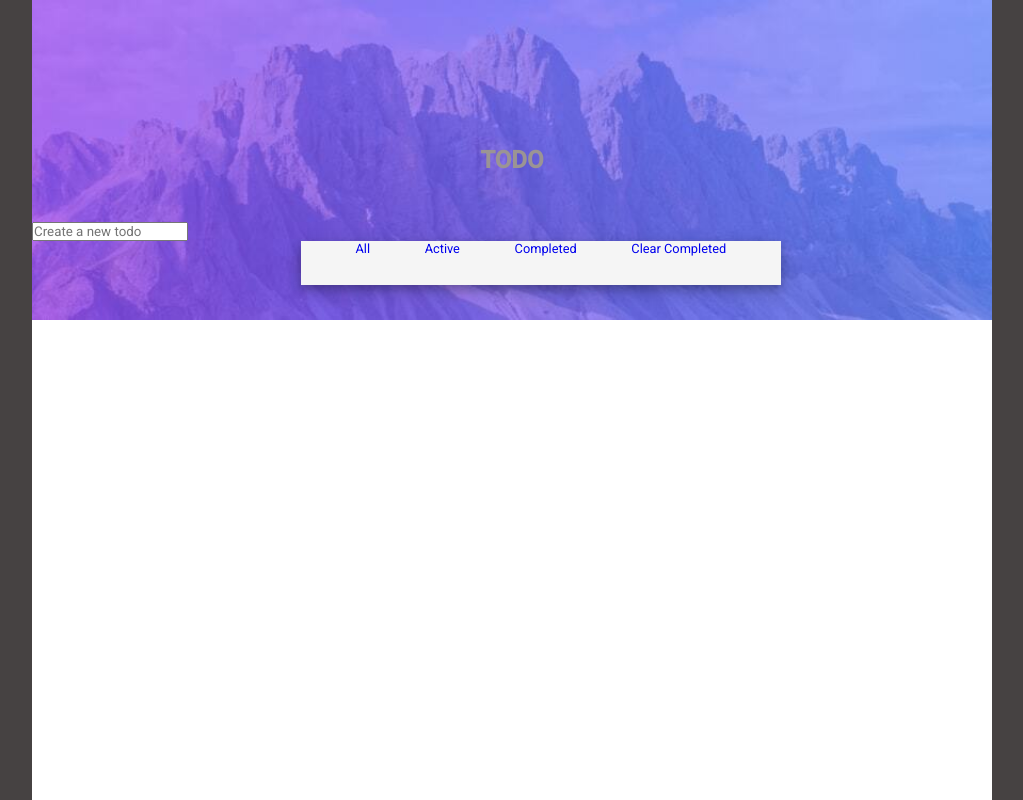
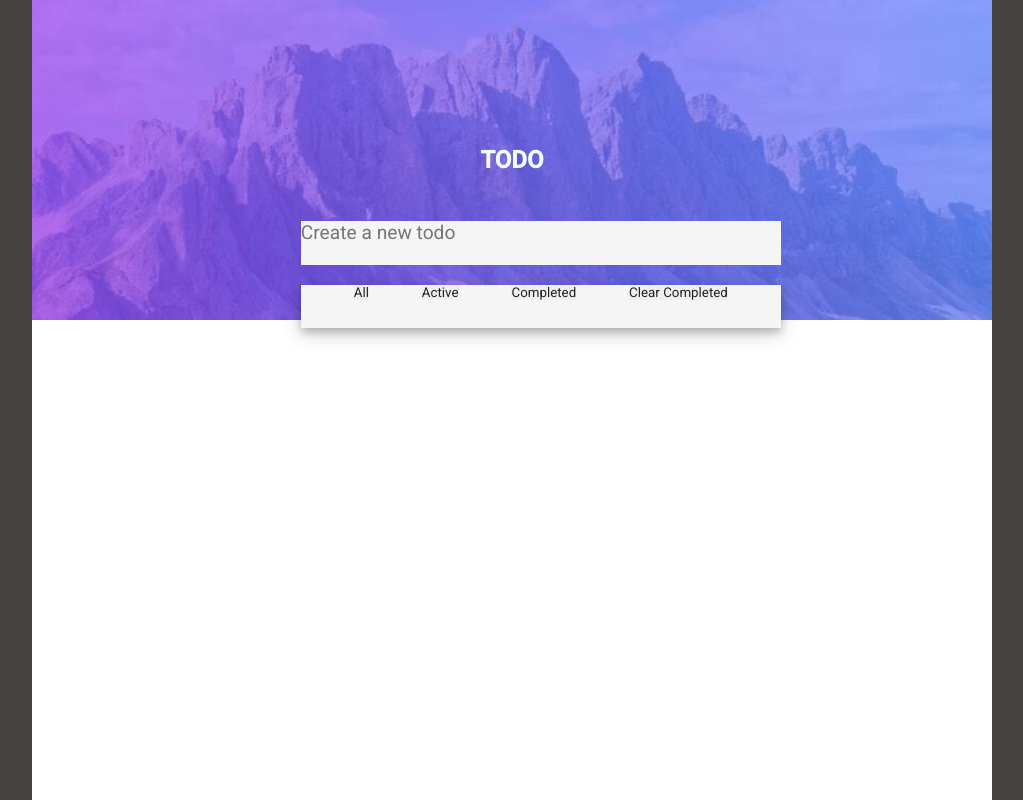
Before and after one commit to rabinkarki/projectTodo, a React (Vite) app: page / in a window 1280 px wide. Shown: the whole page, without its empty margins (128-1151 px from the left). Built offline with nearby package versions, Linux system fonts and the light colour scheme.

Commit message:
last commit

```diff
--- a/src/App.jsx
+++ b/src/App.jsx
@@ -9,7 +9,6 @@ import Todolist from "./components/todolist.jsx";
 import "./styles/Home.scss";
 
 function App() {
-
   const [display, setDisplay] = useState("all");
   const [active, setActive] = useState([]);
   const [completed, setCompleted] = useState([]);
@@ -18,7 +17,11 @@ function App() {
   const updateTodo = (newMessage) => {
     setTodos(newMessage);
   };
-
+  const updatesTodo = (updatedTodo) => {
+    setTodos((prevTodos) =>
+      prevTodos.map((todo) => (todo.id === updatedTodo.id ? updatedTodo : todo))
+    );
+  };
 
   function allClick() {
     setDisplay("all");
@@ -45,28 +48,26 @@ function App() {
 
   /* Returns display */
   function returnDisplay() {
-    if (display === "all") {
-      return todos;
-    } else if (display === "active") {
-      return active;
-    } else if (display === "completed") {
-      return completed;
-    } else if (display === "clear completed") {
-      return completed;
+    switch (display) {
+      case "active":
+        return active;
+      case "completed":
+        return todos.filter((todo) => todo.checked);
+      default:
+        return todos;
     }
   }
 
   return (
     <>
-
       <div className="container-1">
         <section className="section">
           <div className="heading">
             <Header />
           </div>
-           <div className="content-2">
-            <Inputs tolist={todos} setTolist={updateTodo}/>
-            <Todolist todoes={returnDisplay()} />
+          <div className="content-2">
+            <Inputs tolist={todos} setTolist={updateTodo} />
+            <Todolist todoes={returnDisplay()} updateTodo={updatesTodo} />
             <Footer
               allClick={allClick}
               activeClick={activeClick}
--- a/src/components/inputs.jsx
+++ b/src/components/inputs.jsx
@@ -1,4 +1,3 @@
-
 import React, { useState } from "react";
 
 export const Inputs = ({ tolist, setTolist }) => {
@@ -23,10 +22,10 @@ export const Inputs = ({ tolist, setTolist }) => {
 
   return (
     <>
-      <form onSubmit={handleSubmit}>
+      <form onSubmit={handleSubmit} className="input-1">
         <input
           type="text"
-          className="input-1"
+          className="input-1-in"
           name="create"
           value={inputText}
           onChange={handleChange}
--- a/src/components/nav.jsx
+++ b/src/components/nav.jsx
@@ -1,21 +1,26 @@
-import React from 'react'
+import React from "react";
 
 export const Footer = (props) => {
   console.log(props);
   return (
     <>
-
-    <nav className='input-2'>
-          <ul>
-            <li><a href='#' onClick={props.allClick}>All</a></li>
-            <li><a href='#' onClick={props.activeClick}>Active</a></li>
-            <li><a href='#' onClick={props.comClick}>Completed</a></li>
-            <li><a href='#' onClick={props.clearclick}>Clear Completed</a></li>
+      <nav className="input-2">
+        <ul>
+          <li>
+            <button onClick={props.allClick}>All</button>
+          </li>
+          <li>
+            <button onClick={props.activeClick}>Active</button>
+          </li>
+          <li>
+            <button onClick={props.comClick}>Completed</button>
+          </li>
+          <li>
+            <button onClick={props.clearclick}>Clear Completed</button>
+          </li>
         </ul>
-        </nav>
-
-        </>
-
-  )
-}
+      </nav>
+    </>
+  );
+};
 export default Footer;
--- a/src/components/todo.jsx
+++ b/src/components/todo.jsx
@@ -1,22 +1,17 @@
 import React, { useState } from "react";
 
-function Todo({ todo }) {
+function Todo({ todo, updateTodo }) {
   const [checked, setChecked] = useState(todo.checked);
 
   function handleClick() {
-    todo.checked = !todo.checked;
-
-    setChecked(todo.checked);
+    const updatedTodo = { ...todo, checked: !checked };
+    updateTodo(updatedTodo);
+    setChecked(!checked);
   }
 
   return (
     <div className="input-3">
-      <input
-        type="checkbox"
-        checked={checked}
-        name="create"
-        onChange={handleClick}
-      />
+      <input type="checkbox" checked={checked} onChange={handleClick} />
       {todo.text}
     </div>
   );
--- a/src/components/todolist.jsx
+++ b/src/components/todolist.jsx
@@ -1,12 +1,12 @@
 import React from 'react'
 import Todo from './todo.jsx'
 
- const Todolist = ({todoes}) => {
-  console.log(Array.isArray(todoes));
+ const Todolist = ({todoes,updateTodo}) => {
+
   return (
     todoes.map(todo => {
       return (
-        <Todo key={todo.id} todo={todo} checked={todo.checked} />
+        <Todo updateTodo={updateTodo} key={todo.id} todo={todo} checked={todo.checked} />
 
       )
     }
--- a/src/styles/Home.scss
+++ b/src/styles/Home.scss
@@ -19,7 +19,7 @@
         margin: auto;
         background-color: white;
         position: sticky;
-        color: rgb(155, 148, 148);
+        color: rgb(216, 199, 199);
 
         .heading {
             display: flex;
@@ -28,6 +28,7 @@
             margin: auto;
             width: 100%;
             height: 40%;
+            color: azure;
             justify-content: center;
             &::before {
                 content: "";
@@ -52,7 +53,12 @@
                 background-color: whitesmoke;
                 margin-left: 28%;
                 margin-bottom: 20px;
-                font-size: 1.2rem;
+
+                .input-1-in {
+                    border: none;
+                    background-color: whitesmoke;
+                    font-size: 1.2rem;
+                }
             }
             > .input-3 {
                 width: 50%;
@@ -80,6 +86,10 @@
                     list-style: none;
                     > li {
                         vertical-align: center;
+                        button {
+                            border: none;
+                            color: rgb(33, 34, 34);
+                        }
                     }
                 }
             }
```
